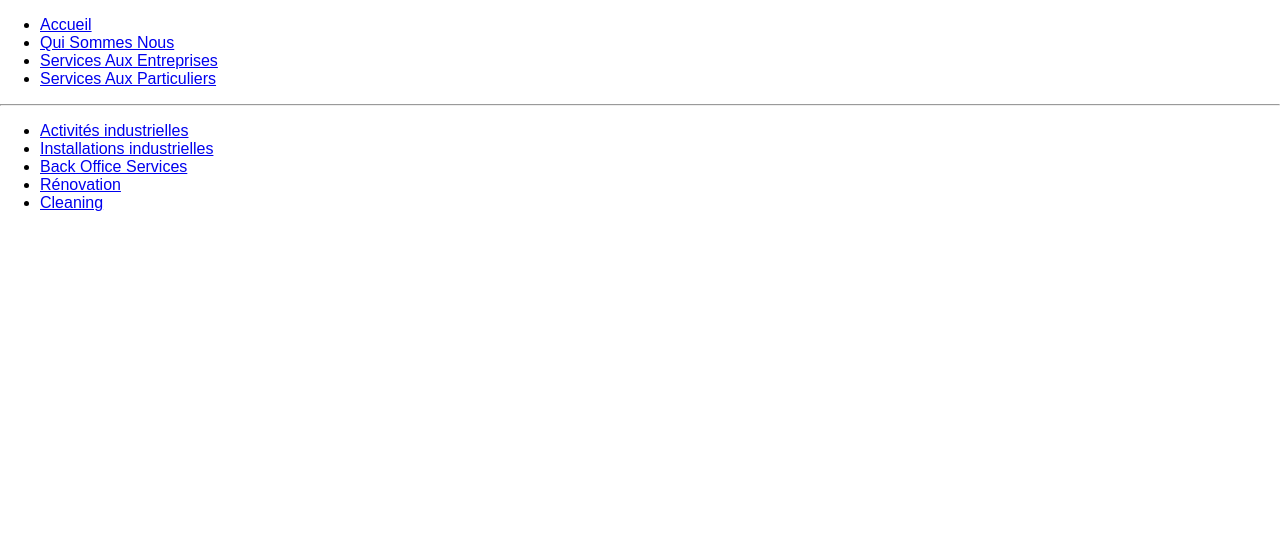
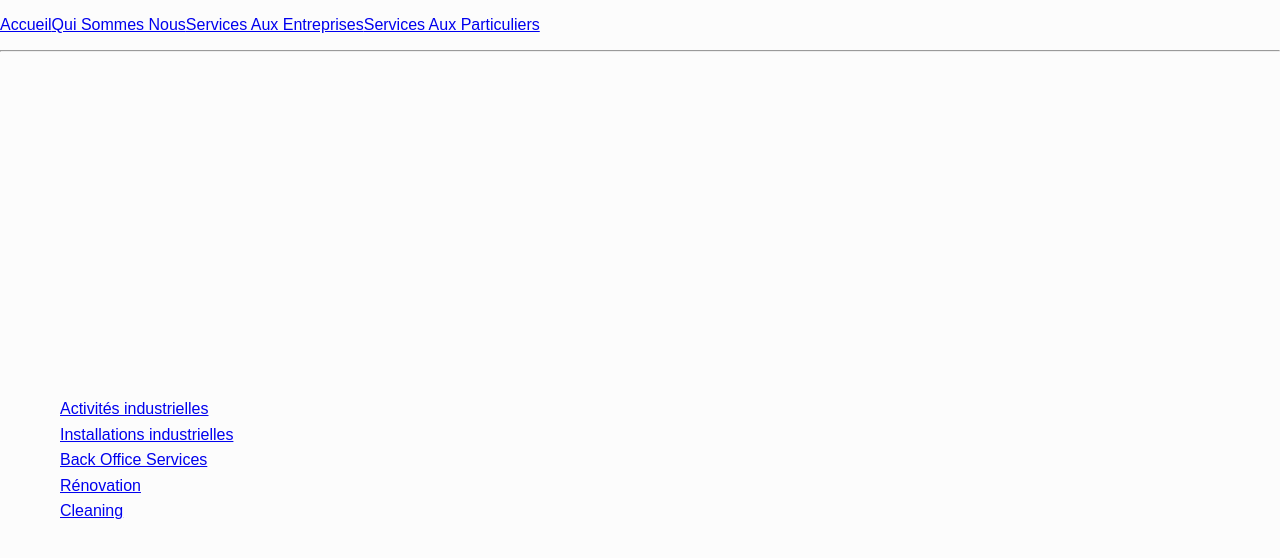
Before and after one commit to debraive/filrouge-village-n-1, a React (Create React App) app in the folder multipage/: page /services-aux-entreprises/Activite_Industrielles in a window 1280 px wide. Shown: the top 558 px of the page. Built offline with nearby package versions, Linux system fonts and the light colour scheme.

Commit message:
first commit

```diff
--- a/multipage/src/App.js
+++ b/multipage/src/App.js
@@ -12,7 +12,7 @@ import {
 const App = () => (
     <Router>
         <div>
-            <ul>
+            <ul style={menuStyle}>
                 <li><Link to="/">Accueil</Link></li>
                 <li><Link to="/qui-sommes-nous">Qui Sommes Nous</Link></li>
                 <li><Link to="/services-aux-entreprises">Services Aux Entreprises</Link></li>
@@ -29,4 +29,10 @@ const App = () => (
     </Router>
 );
 
+const menuStyle = {
+    display:'flex',
+    listStyle:'none',
+    position:'relative',
+}
+
 export default App
--- a/multipage/src/components/QSMContent/Renovation.js
+++ b/multipage/src/components/QSMContent/Renovation.js
@@ -4,7 +4,7 @@ import React from "react"
 class Renovation extends Component {
     render() {
         return (
-            <div>
+            <div style="backgroundColor:red">
                 <h2> Service Rénovation</h2>
                 <h3> Dans notre Service rénovation pour entreprises, nos techniciens sont là pour vous aider dans vos
                     travaux
@@ -27,4 +27,5 @@ class Renovation extends Component {
     }
 }
 
+
 export default Renovation;
--- a/multipage/src/components/ServicesEntreprise.js
+++ b/multipage/src/components/ServicesEntreprise.js
@@ -1,6 +1,6 @@
 import React, {Component} from "react"
 import Topic from './Topic';
-import {Route, Link} from 'react-router-dom'
+import {Route} from 'react-router-dom'
 import SEMenu from "./CategoriesMenus/SEMenu";
 
 
@@ -9,24 +9,26 @@ class ServiceE extends Component {
     render() {
         const match = this.props.match;
         return (
-            <div>
+            <div >
                 <Route exact path={match.url} render={() => (
                     <div>
-                        <SEMenu match={match}/>
-                        <h3 style={divStyle}>PERFORMANCE ÉCONOMIQUE ET ACTION SOCIALE</h3>
+                        <div>
+                            <SEMenu match={match}/>
+                        </div>
+                        <h3>PERFORMANCE ÉCONOMIQUE ET ACTION SOCIALE</h3>
                         <p>Nos entreprises vous offrent des services compétitifs et personnalisés à grande échelle.
                             Travailler avec le Village n°1, c'est aussi faire un choix éthique.</p>
                     </div>
                 )}/>
-                <Route path={`${match.url}/:topicId`} component={Topic}/>
+                    <Route path={`${match.url}/:topicId`} component={Topic}/>
             </div>
         )
     }
 }
 
-const divStyle = {
-    color:'red',
-    border: '5px solid pink'
+const contentStyle = {
+    backgroundColor: 'yellow'
 };
 
+
 export default ServiceE;
--- a/multipage/src/components/ServicesEntrepriseContent/Cleaning.js
+++ b/multipage/src/components/ServicesEntrepriseContent/Cleaning.js
@@ -4,34 +4,37 @@ import React, {Component} from "react"
 class Cleaning extends Component {
     render() {
         return (
-            <div>
+            <div style={container}>
                 <h1>Cleaning</h1>
                 <h2> Un service de nettoyage sur mesure pour votre entreprise. Faites appel à notre équipe de
                     professionnels
                     pour l'entretien de vos locaux !
                 </h2>
-
-
+                <div style={imgContainer}>
+                    <img style={imageStyle} src="/images/renovation.jpeg" alt=""/>
+                </div>
                 <h3>Nos services</h3>
                 <ul>
-                    <li>Nettoyage de bureaux, communs d'immeuble, show-rooms, espaces de stockage, commerces
+                    <li>- Nettoyage de bureaux, communs d'immeuble, show-rooms, espaces de stockage, commerces
                         pharmacies
                     </li>
-                    <li>Nettoyage après travaux, incendie, déménagement</li>
+                    <li>- Nettoyage après travaux, incendie, déménagement</li>
                     <li> Traitement spécifique des sols (vinyl, parquet, marbre)</li>
                 </ul>
 
-
-                <h3>Nos forces</h3>
+                <h3 className="subtitle">
+                    Nos Forces
+                    <div className="underline"></div>
+                </h3>
                 <ul>
-                    <li> 20 ans d'expérience</li>
-                    <li> Organisation, flexibilité, souplesse</li>
-                    <li> Tarifs attractifs</li>
-                    <li> Personnel formé et qualifié</li>
-                    <li> Relation de confiance et à long-terme avec nos clients</li>
-                    <li> Gestion des procédures et contrôle qualité</li>
-                    <li> Focus sur la sécurité</li>
-                    <li> Équipements de pointe</li>
+                    <li>- 20 ans d'expérience</li>
+                    <li>- Organisation, flexibilité, souplesse</li>
+                    <li>- Tarifs attractifs</li>
+                    <li>- Personnel formé et qualifié</li>
+                    <li>- Relation de confiance et à long-terme avec nos clients</li>
+                    <li>- Gestion des procédures et contrôle qualité</li>
+                    <li>- Focus sur la sécurité</li>
+                    <li>- Équipements de pointe</li>
                 </ul>
                 <p> Vous êtes intéressés par nos services ?
                     Contactez-nous par téléphone au 0800 11 112 ou 0471/50.98.45
@@ -40,5 +43,19 @@ class Cleaning extends Component {
         )
     }
 }
+const container = {
+    maxWidth:'600px',
+}
 
+const imgContainer =
+{
+    height:'337px',
+    overflow:'hidden'
+}
+
+const imageStyle = {
+    width: '120%',
+    transform: 'translateX(-10%)',
+    borderRadius: '3px'
+}
 export default Cleaning;
--- a/multipage/src/components/ServicesEntrepriseContent/Renovation.js
+++ b/multipage/src/components/ServicesEntrepriseContent/Renovation.js
@@ -3,7 +3,7 @@ import React,{Component} from "react"
 class Renovation extends Component {
     render() {
         return (
-            <div>
+            <div style={container}>
                 <h1> Service Rénovation</h1>
                 <h3> Dans notre Service rénovation pour entreprises, nos techniciens sont là pour vous aider dans vos
                     travaux
@@ -26,4 +26,7 @@ class Renovation extends Component {
     }
 }
 
+const container = {
+    maxWidth:'600px',
+};
 export default Renovation;
--- a/multipage/src/components/Topic.js
+++ b/multipage/src/components/Topic.js
@@ -1,7 +1,7 @@
 import React, {Component} from 'react';
 import Renovation from "./ServicesEntrepriseContent/Renovation"
 import Cleaning from "./ServicesEntrepriseContent/Cleaning";
-import SubMenu from "./SubCategoriesMenus/SubMenu";
+import SubMenu from "./SubCategoriesMenus/SESubMenu";
 
 class Topic extends Component {
 
@@ -22,12 +22,36 @@ class Topic extends Component {
     render() {
         const match = this.props.match;
         return (
-            <div>
-                <SubMenu match={match}/>
-                {this.renderComponent(match.params.topicId, match)}
+            <div style={containerStyle}>
+                <div style={subMenuStyle}>
+                    <SubMenu match={match}/>
+                </div>
+                <div>
+                    {this.renderComponent(match.params.topicId, match)}
+                </div>
             </div>
         )
     }
 }
 
 export default Topic;
+
+const containerStyle = {
+    display: 'flex',
+    flexDirection: "row",
+    margin: '0 auto',
+    position: 'relative',
+    alignItems: 'center',
+    justifyContent: 'center',
+    maxWidth: '860px',
+    lineHeight: "160%",
+};
+
+
+const subMenuStyle = {
+    position: 'absolute',
+    left: '-150px',
+    top:'50vh',
+    transform:'translateY(-50%)',
+    width: '180px'
+};
--- a/multipage/src/index.css
+++ b/multipage/src/index.css
@@ -1,5 +1,24 @@
 body {
-  margin: 0;
-  padding: 0;
-  font-family: sans-serif;
+    margin: 0;
+    padding: 0;
+    font-family: sans-serif;
+    background: #FCFCFC;
 }
+
+.subtitle{
+    position: relative;
+}
+
+.underline {
+    position: absolute;
+    height: 12px;
+    background: rgba(242, 178, 42, 0.6);
+    width: 110px;
+    z-index: -10;
+    bottom:-2px;
+}
+
+ul {
+    list-style: none;
+    padding: 0;
+}
```
Also changed, not shown: multipage/src/components/SubCategoriesMenus/SESubMenu.js (renamed from multipage/src/components/SubCategoriesMenus/SubMenu.js), 1 other file (tests, documents, lock files or other folders).
